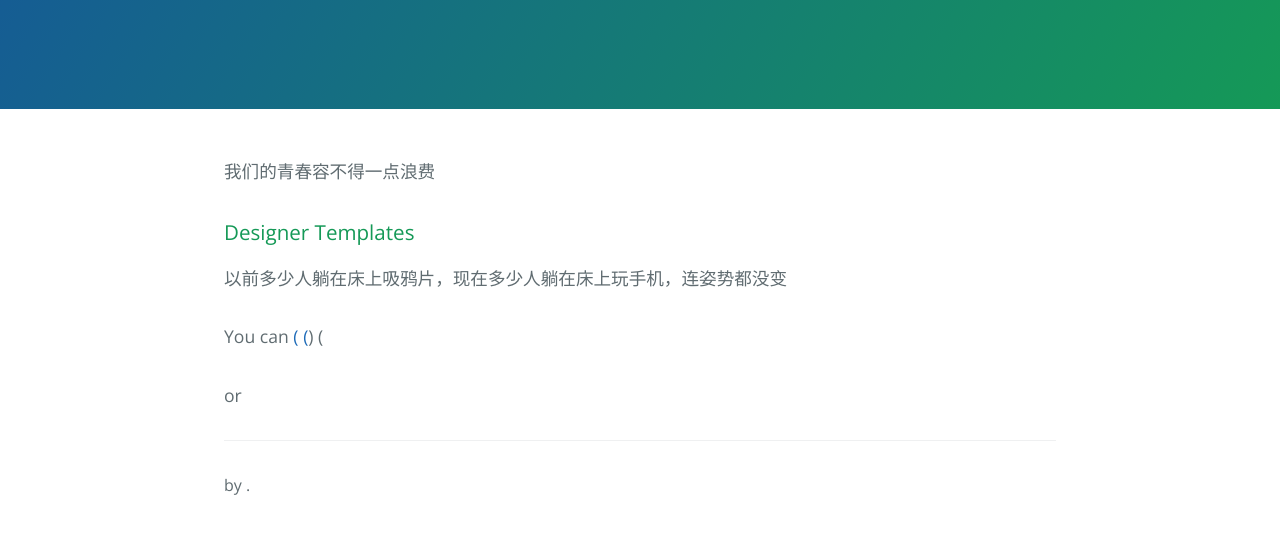
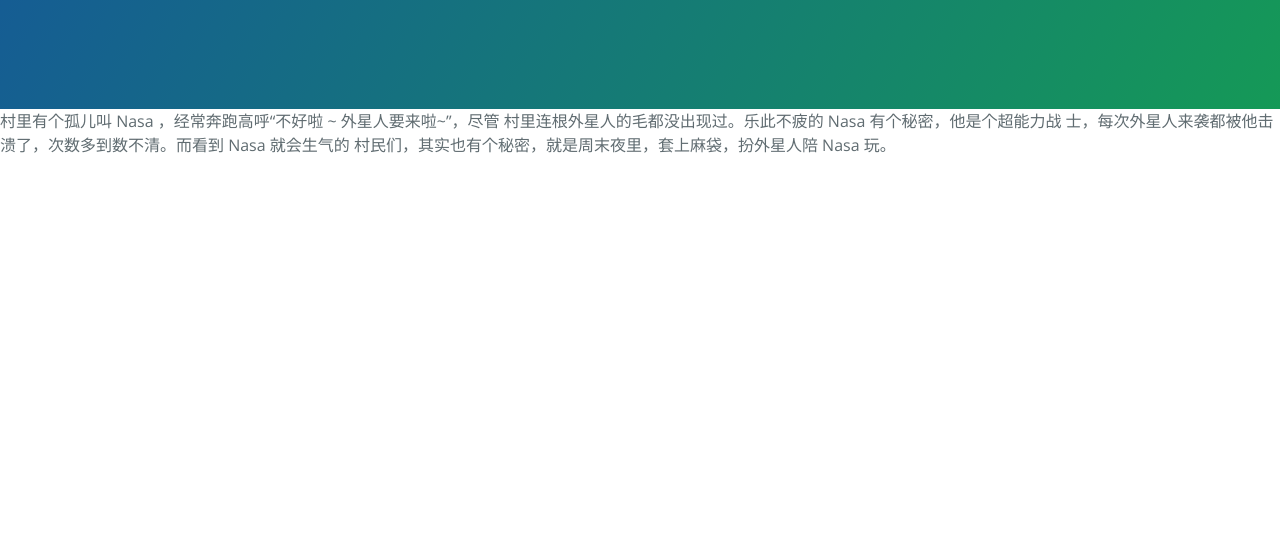
Before and after one commit to wangduanwang/wangduanwang.github.io, a plain HTML site: page index.html in a window 1280 px wide. Shown: the part 218-752 px from the top of the page. Drawn offline with nearby package versions, Linux system fonts and the light colour scheme.

Commit message:
Update index.html

```diff
--- a/index.html
+++ b/index.html
@@ -14,39 +14,35 @@
       <h1 class="project-name">我的博客</h1>
       <h4 class="project-tagline">Wangduanwang.GitHub.io</h4>
     </section>
+    村里有个孤儿叫
 
-    <section class="main-content">
-      <h3>
-<a id="welcome-to-github-pages" class="anchor" href="#welcome-to-github-pages" aria-hidden="true"><span aria-hidden="true" class="octicon octicon-link"></span></a></h3>
+Nasa
 
-<p>我们的青春容不得一点浪费 <a href="https://guides.github.com/features/mastering-markdown/"></p>
+，经常奔跑高呼“不好啦
 
-<h3>
-<a id="designer-templates" class="anchor" href="#designer-templates" aria-hidden="true"><span aria-hidden="true" class="octicon octicon-link"></span></a>Designer Templates</h3>
+~
 
-<p身体走不了万里路，心也混混沌沌，两手只知道困守在手机旁</p>
+外星人要来啦~”，尽管
 
-<h3>
-<a id="creating-pages-manually" class="anchor" href="#creating-pages-manually" aria-hidden="true"><span aria-hidden="true" class="octicon octicon-link"></span></a></h3>
+村里连根外星人的毛都没出现过。乐此不疲的
 
-<p>以前多少人躺在床上吸鸦片，现在多少人躺在床上玩手机，连姿势都没变</p>
+Nasa
 
-<h3>
-<a id="authors-and-contributors" class="anchor" href="#authors-and-contributors" aria-hidden="true"><span aria-hidden="true" class="octicon octicon-link"></span></a></h3>
+有个秘密，他是个超能力战
 
-<p>You can <a href="https://help.github.com/articles/basic-writing-and-formatting-syntax/#mentioning-users-and-teams" class="user-mention"> (<a href="https://github.com/defunkt" class="user-mention"> (<a href="https://github.com/pjhyett" class="user-mention"></a>) (<a href="https://github.com/mojombo" class="user-mention"></p>
+士，每次外星人来袭都被他击溃了，次数多到数不清。而看到
 
-<h3>
-<a id="support-or-contact" class="anchor" href="#support-or-contact" aria-hidden="true"><span aria-hidden="true" class="octicon octicon-link"></span></a></h3>
+Nasa
 
-<p><a href="https://help.github.com/pages"></a> or <a href="https://github.com/contact"></p>
+就会生气的
 
-      <footer class="site-footer">
+村民们，其实也有个秘密，就是周末夜里，套上麻袋，扮外星人陪
 
-        <span class="site-footer-credits"> <a href="https://pages.github.com"> <a href="https://github.com/jasonlong/cayman-theme"></a> by <a href="https://twitter.com/jasonlong"></a>.</span>
-      </footer>
+Nasa
 
-    </section>
+玩。
+
+
 
 
   </body>
```
